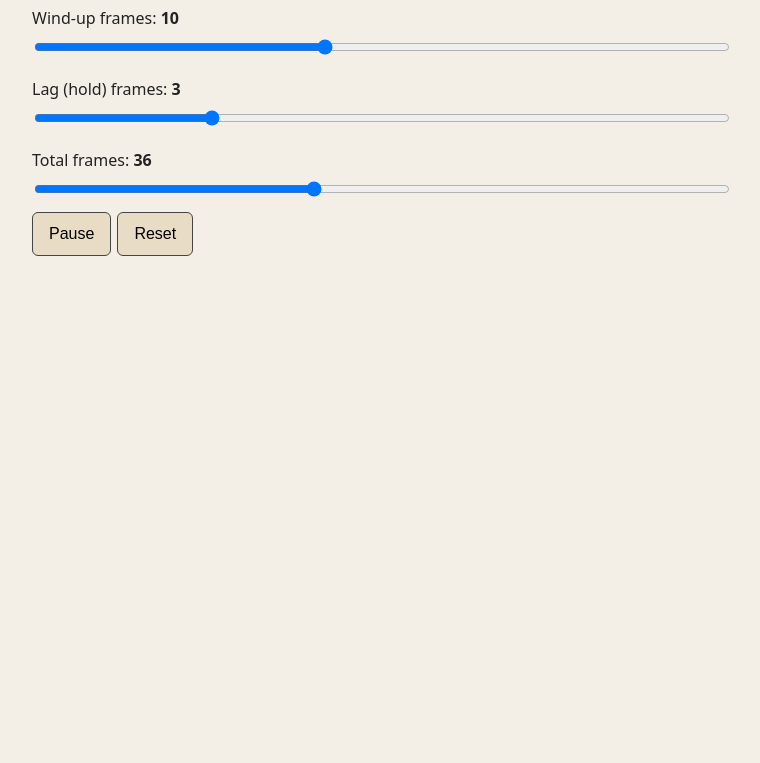
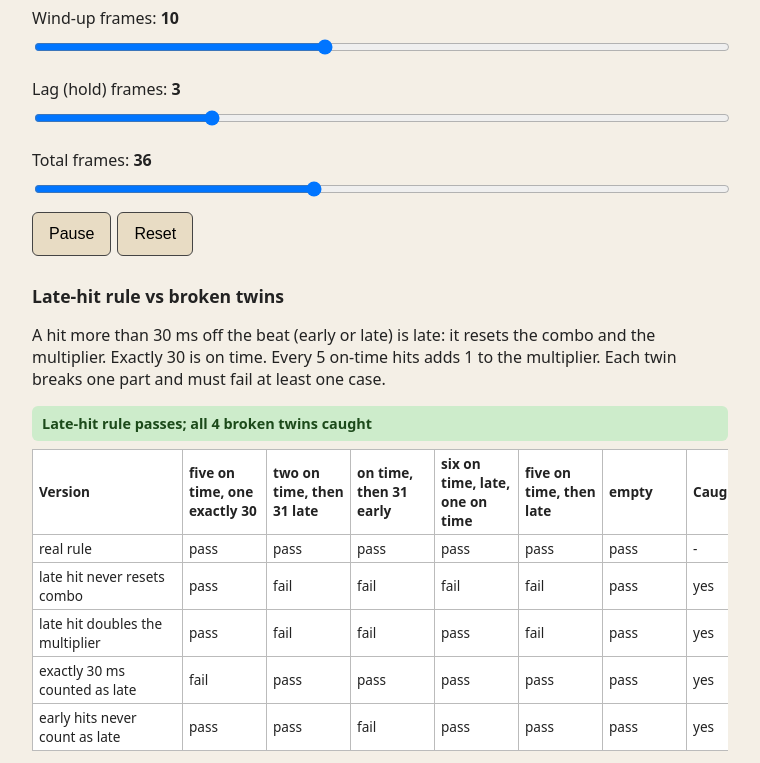
Before and after one commit to Bean-Bengal/wind-up-slider, a plain HTML site: page index.html in a window 1280 px wide. Shown: the part 706-1469 px from the top of the page, without its empty margins (260-1020 px from the left). Before the commit the page ends 980 px from the top, so only its background shows below. Drawn offline with Linux system fonts and the light colour scheme.

Commit message:
Wind-Up Slider, version 3

```diff
--- a/index.html
+++ b/index.html
@@ -6,7 +6,7 @@
 body{font-family:system-ui,sans-serif;margin:0;background:#f4efe6;color:#222}
 .w{max-width:720px;margin:0 auto;padding:12px}
 h1{font-size:1.4rem;margin:.2em 0}
-#banner{padding:8px 10px;border-radius:6px;font-weight:600;margin:8px 0;font-size:.9rem}
+#banner,#tb{padding:8px 10px;border-radius:6px;font-weight:600;margin:8px 0;font-size:.9rem}
 .ok{background:#cdeccb;color:#1c4a1a}.bad{background:#f5c6c6;color:#701c1c}
 label{display:block;margin:10px 0 2px}
 input[type=range]{width:100%;min-height:32px}
@@ -16,7 +16,13 @@ button:active{background:#cbb98f}
 #read{font-size:.95rem;margin:6px 0}
 #verdict{font-size:1.15rem;font-weight:700;margin:6px 0}
 #ov{font-size:.85rem;margin:6px 0}
-</style></head><body><div class="w">
+.tw{overflow-x:auto;max-width:100%}
+table{border-collapse:collapse;min-width:100%;font-size:.85rem;background:#fff}
+td,th{border:1px solid #bbb;padding:4px 6px;text-align:left;min-width:84px;overflow-wrap:normal;word-break:normal;hyphens:none}
+td:first-child,th:first-child{min-width:150px}
+h2{font-size:1.1rem;margin-top:28px}
+</style></head><body>
+<script data-bean-store>(function(){if(typeof location!=='undefined'&&location&&location.protocol==='about:'&&typeof document!=='undefined'&&document.addEventListener){document.addEventListener('click',function(e){var a=e.target&&e.target.closest&&e.target.closest('a[href^="#"]');if(!a||a.target==='_blank')return;e.preventDefault();try{location.hash=a.getAttribute('href')}catch(x){}},true)}if(typeof window==='undefined')return;try{window.localStorage.getItem('x');return}catch(e){}var d=Object.assign({},window.__BEAN_SAVED||{});function post(){try{parent.postMessage({type:'bean-store',data:d},'*')}catch(e){}}var ls={getItem:function(k){return Object.prototype.hasOwnProperty.call(d,k)?d[k]:null},setItem:function(k,v){d[k]=String(v);post()},removeItem:function(k){delete d[k];post()},clear:function(){d={};post()},key:function(i){return Object.keys(d)[i]||null}};Object.defineProperty(ls,'length',{get:function(){return Object.keys(d).length}});try{Object.defineProperty(window,'localStorage',{value:ls,configurable:true})}catch(e){}})();</script><div class="w">
 <h1>Wind-Up Slider</h1>
 <p>A giant swinging an arm, on a loop. Wind-up is how many frames the arm pulls back. Lag is how many frames it hangs at the top. Total is fixed, so more wind-up means a faster hit. Drag the sliders and watch where heavy turns into just fast.</p>
 <div id="banner">running tests…</div>
@@ -29,6 +35,10 @@ button:active{background:#cbb98f}
 <label>Total frames: <b id="tv"></b><input id="t" type="range" min="20" max="60" value="36"></label>
 <button id="p">Pause</button><button id="r">Reset</button>
 <div id="ov"></div>
+<h2>Late-hit rule vs broken twins</h2>
+<p>A hit more than 30 ms off the beat (early or late) is late: it resets the combo and the multiplier. Exactly 30 is on time. Every 5 on-time hits adds 1 to the multiplier. Each twin breaks one part and must fail at least one case.</p>
+<div id="tb">running…</div>
+<div class="tw"><table id="tt"></table></div>
 </div>
 <script>
 const BACK=-70, END=100;
@@ -46,7 +56,6 @@ function makeArm(strictEdge){
   };
 }
 const armAngle=makeArm(true), brokenArm=makeArm(false);
-// verdict from peak speed and wind-up: one pure function
 function verdict(w,l,t){
   const sw=t-w-l;
   if(sw<=0)return 'No swing frames left';
@@ -101,7 +110,7 @@ function render(){
   cx.clearRect(0,0,720,300);
   cx.fillStyle='#e6dcc8';cx.fillRect(0,270,720,30);
   const f=Math.min(cur,t), a=armAngle(f,w,l,t);
-  const lean=a/END*8; // body leans into it
+  const lean=a/END*8;
   cx.save();cx.translate(360,270);cx.rotate(lean*Math.PI/180);cx.translate(-360,-270);
   cx.fillStyle='#8a7a66';
   cx.fillRect(320,150,30,120);cx.fillRect(366,150,30,120);
@@ -118,7 +127,6 @@ function render(){
   limb(sx,sy,a,110,1,'#7a3322',18);
   cx.restore();
   cx.fillStyle='#222';cx.font='13px system-ui';cx.fillText('frame '+f+' / '+t,10,20);
-  // graph
   gx.clearRect(0,0,720,160);
   gx.strokeStyle='#ddd';gx.lineWidth=1;gx.beginPath();
   const zy=150-(0-BACK)/(END-BACK)*130;gx.moveTo(0,zy);gx.lineTo(720,zy);gx.stroke();
@@ -138,7 +146,7 @@ function tick(){
   if(paused)return;
   const t=params().t;
   cur++;
-  if(cur>t+8)cur=0; // short rest at the end, then loop
+  if(cur>t+8)cur=0;
   render();
 }
 timer=setInterval(tick,1000/24);
@@ -147,4 +155,53 @@ $('r').addEventListener('click',()=>{cur=0;render()});
 render();
 const ov=()=>{const o=document.documentElement.scrollWidth>window.innerWidth;$('ov').textContent=o?'Layout overflows this screen':'';};
 window.addEventListener('resize',ov);ov();
+
+// ---- late-hit rule and its broken twins ----
+function makeCombo(o){
+  o=o||{};
+  return function(offsets){
+    let combo=0,mult=1;
+    for(const off of offsets){
+      const late=o.onlyPositive?off>30:(o.tieLate?Math.abs(off)>=30:Math.abs(off)>30);
+      if(late){
+        if(!o.noReset)combo=0;
+        mult=o.doubleMult?mult*2:1;
+      }else{
+        combo++;
+        mult=1+Math.floor(combo/5);
+      }
+    }
+    return {combo,mult};
+  };
+}
+const comboReal=makeCombo();
+const twins=[
+  {name:'late hit never resets combo',fn:makeCombo({noReset:true})},
+  {name:'late hit doubles the multiplier',fn:makeCombo({doubleMult:true})},
+  {name:'exactly 30 ms counted as late',fn:makeCombo({tieLate:true})},
+  {name:'early hits never count as late',fn:makeCombo({onlyPositive:true})}
+];
+const cases=[
+  {n:'five on time, one exactly 30',h:[0,10,-5,20,30],e:{combo:5,mult:2}},
+  {n:'two on time, then 31 late',h:[0,10,31],e:{combo:0,mult:1}},
+  {n:'on time, then 31 early',h:[10,20,-31],e:{combo:0,mult:1}},
+  {n:'six on time, late, one on time',h:[1,2,3,4,5,6,31,2],e:{combo:1,mult:1}},
+  {n:'five on time, then late',h:[1,2,3,4,5,31],e:{combo:0,mult:1}},
+  {n:'empty',h:[],e:{combo:0,mult:1}}
+];
+function passes(fn){return cases.map(c=>{const r=fn(c.h);return r.combo===c.e.combo&&r.mult===c.e.mult})}
+(function(){
+  const tbn=$('tb'),tt=$('tt');
+  try{
+    const real=passes(comboReal);
+    const rows=twins.map(t=>({name:t.name,p:passes(t.fn)}));
+    const realOk=real.every(Boolean), allCaught=rows.every(r=>r.p.some(x=>!x));
+    let html='<tr><th>Version</th>'+cases.map(c=>'<th>'+c.n+'</th>').join('')+'<th>Caught?</th></tr>';
+    html+='<tr><td>real rule</td>'+real.map(x=>'<td>'+(x?'pass':'FAIL')+'</td>').join('')+'<td>-</td></tr>';
+    rows.forEach(r=>{html+='<tr><td>'+r.name+'</td>'+r.p.map(x=>'<td>'+(x?'pass':'fail')+'</td>').join('')+'<td>'+(r.p.some(x=>!x)?'yes':'NO')+'</td></tr>'});
+    tt.innerHTML=html;
+    if(realOk&&allCaught){tbn.className='ok';tbn.textContent='Late-hit rule passes; all '+twins.length+' broken twins caught';}
+    else{tbn.className='bad';tbn.textContent='Late-hit checks FAILED: '+(realOk?'':'real rule wrong ')+(allCaught?'':'a twin slipped through');}
+  }catch(e){tbn.className='bad';tbn.textContent='Error: '+e.message}
+})();
 </script></body></html>
```
